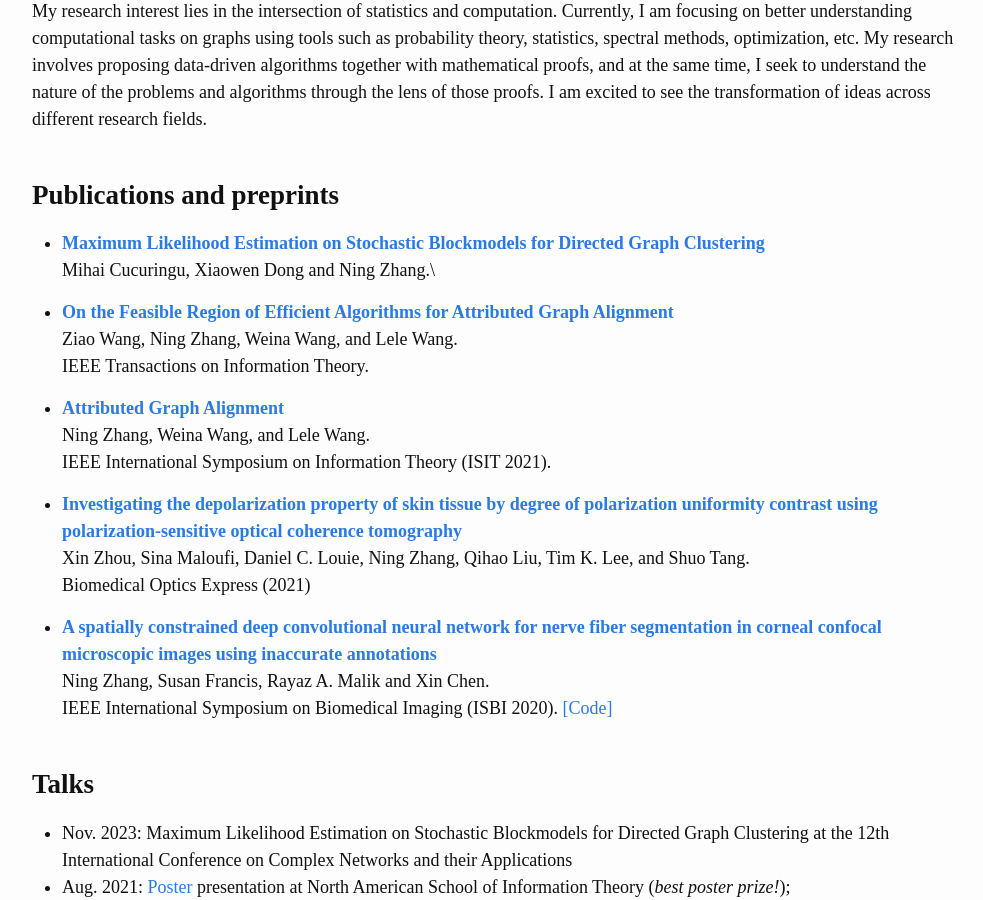
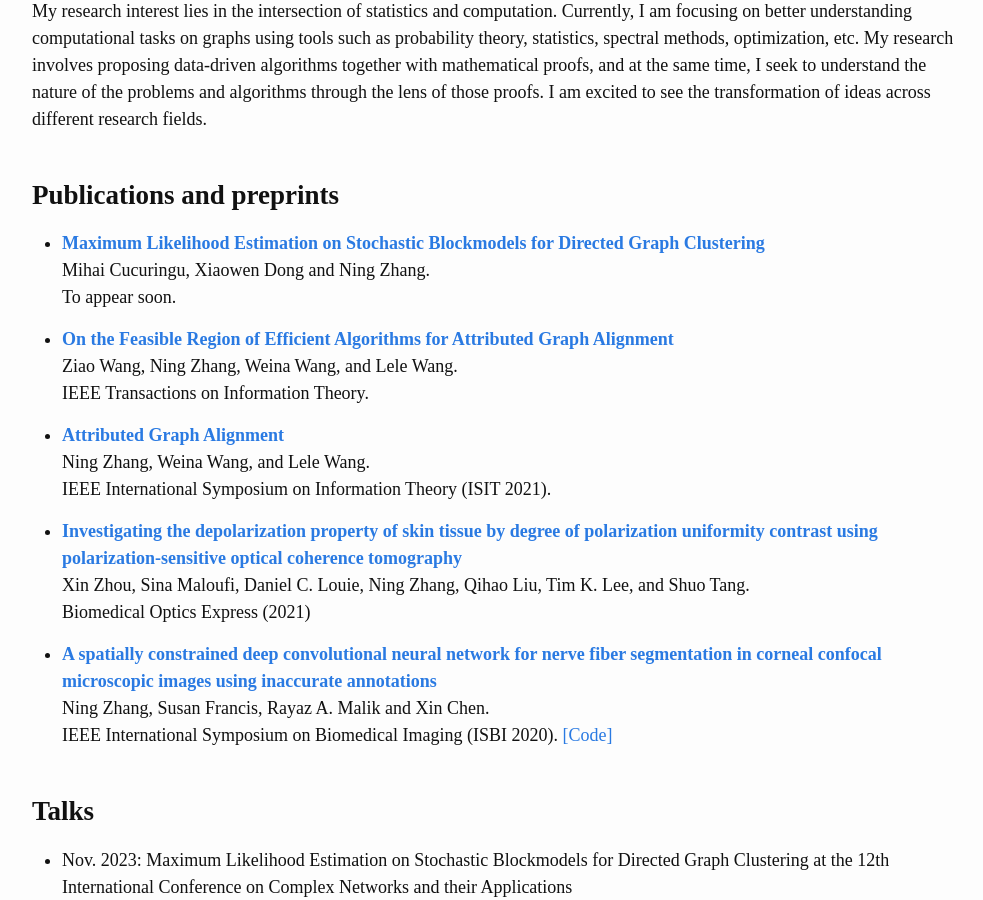
Before and after one commit to NingZhang-Git/NZ_website, a Jekyll site: the page built from index.md, in a window 1280 px wide and 900 px high, scrolled down 466 px. Shown: the whole window, without its empty margins (138-1121 px from the left). Built offline with Jekyll 4.4.1, drawn with Linux system fonts in a browser that asks for light colours.

Commit message:
Update index.md

```diff
--- a/index.md
+++ b/index.md
@@ -23,6 +23,7 @@ My research interest lies in the intersection of statistics and computation. Cur
 ## **Publications and preprints**
 - **[Maximum Likelihood Estimation on Stochastic Blockmodels for Directed Graph Clustering](assets/MLE_DSBM.pdf)**\
 Mihai Cucuringu, Xiaowen Dong and Ning Zhang.\
+To appear soon.
 
 - **[On the Feasible Region of Efficient Algorithms for
 Attributed Graph Alignment](https://arxiv.org/pdf/2201.10106.pdf)**\
```
